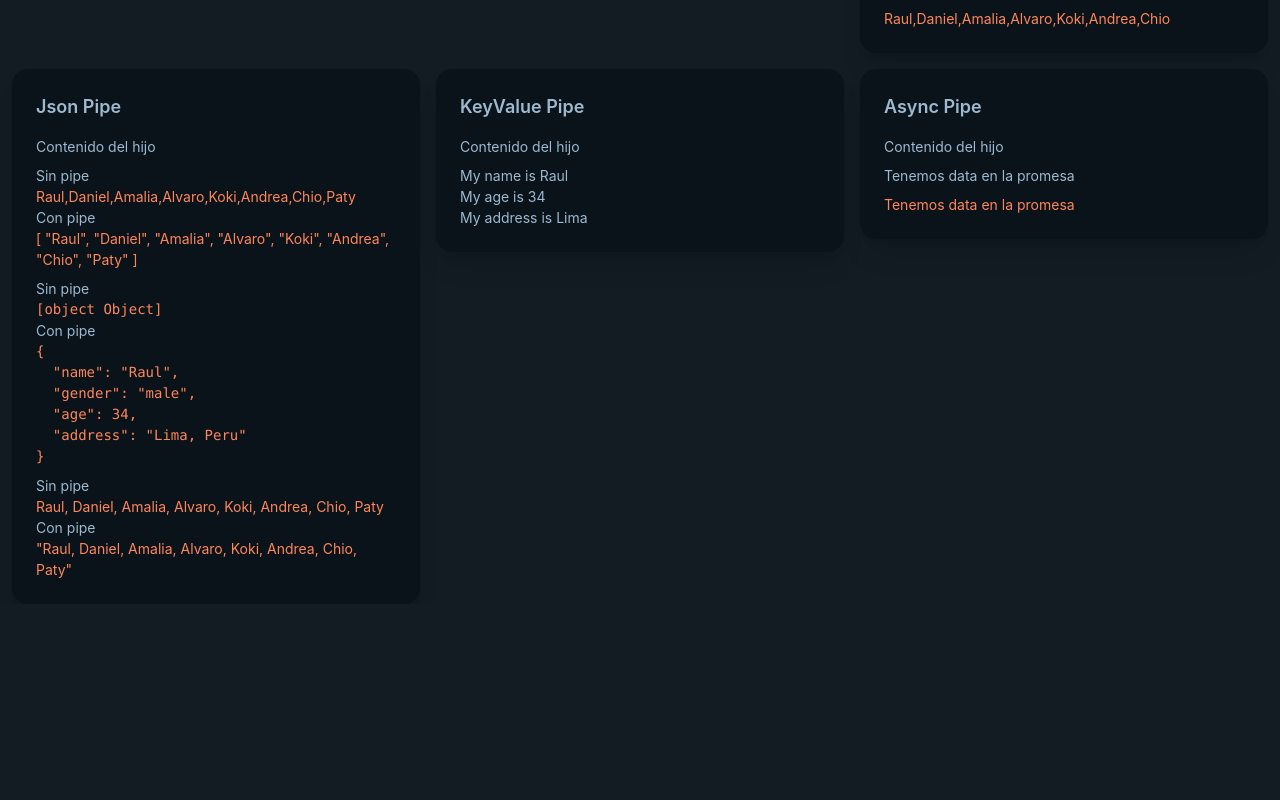
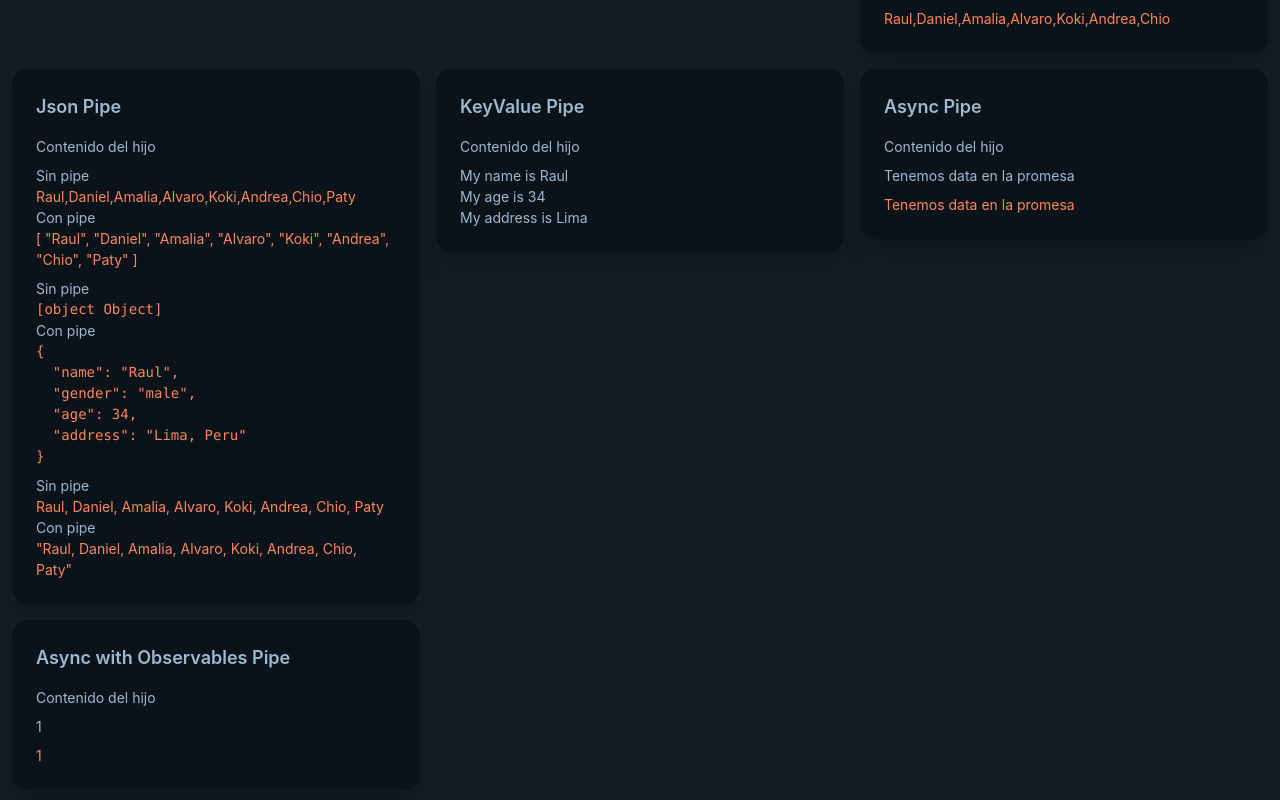
Before and after one commit to raulsr92/project-raulsanz-pipes, an Angular app: page /uncommon in a window 1280 px wide. Shown: the part 438-1238 px from the top of the page. Before the commit the page ends 1042 px from the top, so only its background shows below. Built offline with nearby package versions, Linux system fonts and the light colour scheme.

Commit message:
Clase 163 Async Pipe with Observables

```diff
--- a/src/app/pages/uncommon-page/uncommon-page.html
+++ b/src/app/pages/uncommon-page/uncommon-page.html
@@ -5,7 +5,7 @@
 </section>
 
 
-<div class="grid grid-cols-1 md:grid-cols-2 xl:grid-cols-3 gap-4">
+<div class="grid grid-cols-1 md:grid-cols-2 xl:grid-cols-3 gap-4 mb-20">
 
   <!--Tarjeta: ng-content-->
 
@@ -91,4 +91,20 @@
     }
   </app-card>
 
+  <app-card title="Async with Observables Pipe">
+
+    <p>{{myObservableTimer | async}}</p>
+
+    @if ( myObservableTimer| async; as value) {
+
+      <p class="text-primary">{{value}}</p>
+    }
+
+    @else {
+      <p class="text-primary">...cargando</p>
+    }
+
+
+  </app-card>
+
 </div>
--- a/src/app/pages/uncommon-page/uncommon-page.ts
+++ b/src/app/pages/uncommon-page/uncommon-page.ts
@@ -1,6 +1,7 @@
 import { Component, signal } from '@angular/core';
 import { Card } from '../../components/card/card';
 import { I18nSelectPipe, I18nPluralPipe, SlicePipe, JsonPipe, KeyValuePipe, AsyncPipe } from '@angular/common';
+import { interval, tap } from 'rxjs';
 
 const cliente1={
   name: 'Raul',
@@ -84,6 +85,13 @@ export default class UncommonPage {
 
     })
 
+    //Async Pipe con Observable
+
+    myObservableTimer = interval(2000).pipe(
+
+      tap((value)=> console.log('tap',value))
+
+    )
 
 
-}
+  }
```
